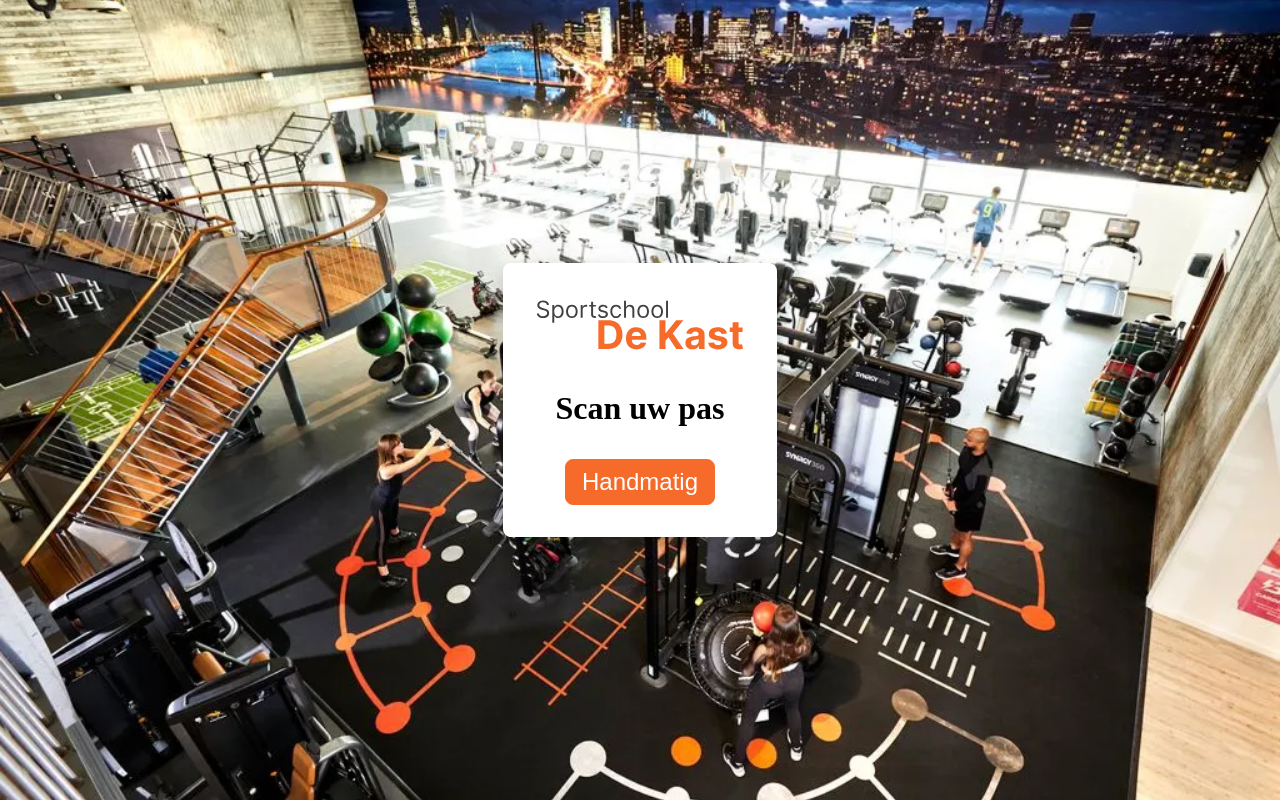
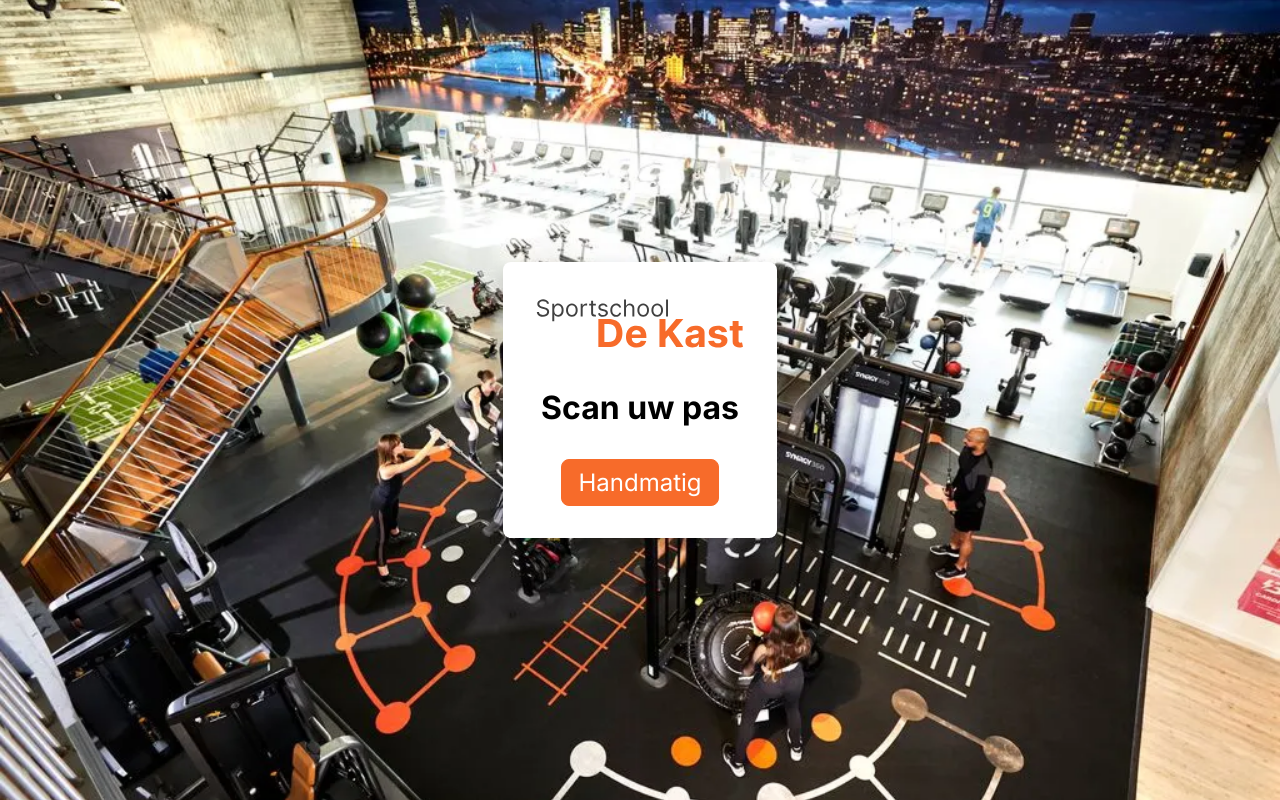
Before and after one commit to finnjosten/sportschool, a React (Vite) app in the folder kastoe/: page / in a window 1280 px wide. Built offline with nearby package versions, Linux system fonts and the light colour scheme.

Commit message:
Basis css

```diff
--- /dev/null
+++ b/kastoe/src/index.css
@@ -0,0 +1,48 @@
+@import url('https://fonts.googleapis.com/css2?family=Inter:ital,opsz,wght@0,14..32,100..900;1,14..32,100..900&display=swap');
+
+* {
+    box-sizing: border-box;
+    margin: 0;
+    padding: 0;
+    font-family: 'Inter', sans-serif;
+}
+
+h1, h2, h3, h4, h5, h6 {
+  font-family: "Inter", sans-serif;
+  font-optical-sizing: auto;
+  font-weight: bold;
+  font-style: normal;
+}
+
+h1 { font-size: 40px; }
+h2 { font-size: 32px; }
+h3 { font-size: 24px; }
+h4 { font-size: 20px; }
+h5 { font-size: 16px; }
+h6 { font-size: 14px; }
+
+
+p, a, li, span, div, input, textarea, select, button, label {
+  font-family: "Inter", sans-serif;
+  font-optical-sizing: auto;
+  font-weight: normal;
+  font-style: normal;
+  font-size: 16px;
+}
+
+
+
+button, .btn {
+    padding: 8px 16px;
+    border: 1px solid #F76B2A;
+    background-color: #F76B2A;
+    border-radius: 8px;
+    color: #fff;
+    font-size: 24px;
+    cursor: pointer;
+    transition: background 0.3s, border 0.3s;
+}
+:is(button, .btn):hover {
+    background-color: #cb531b;
+    border-color: #cb531b;
+}
--- a/kastoe/src/login-page/LoginPage.css
+++ b/kastoe/src/login-page/LoginPage.css
@@ -1,32 +1,3 @@
-* {
-    box-sizing: border-box;
-    margin: 0;
-    padding: 0;
-}
-
-h2 { font-weight: bolder; }
-
-button, .btn {
-    padding: 8px 16px;
-    border: 1px solid #F76B2A;
-    background-color: #F76B2A;
-    border-radius: 8px;
-    color: #fff;
-    font-size: 24px;
-    cursor: pointer;
-    transition: background 0.3s, border 0.3s;
-}
-:is(button, .btn):hover {
-    background-color: #cb531b;
-    border-color: #cb531b;
-}
-
-
-
-
-
-
-
 .page.page--login { background-image: url('../assets/images/gymBackground.png'); background-size: cover; background-position: center; height: 100vh; width: 100vw; display: flex; justify-content: center; align-items: center; margin: 0; padding: 0; }
 
 .card--login { background-color: #fff; padding: 32px; border-radius: 8px; box-shadow: 0 8px 16px rgba(0, 0, 0, 0.2); width: fit-content; max-width: 420px; display: flex; flex-direction: column; align-items: center; }
--- a/kastoe/src/main.jsx
+++ b/kastoe/src/main.jsx
@@ -1,6 +1,7 @@
 import React from 'react'
 import ReactDOM from 'react-dom/client'
-import LoginPage from './login-page/LoginPage.jsx' // Update this import
+import LoginPage from './login-page/LoginPage.jsx'
+import './index.css'
 
 ReactDOM.createRoot(document.getElementById('root')).render(
   <React.StrictMode>
```
